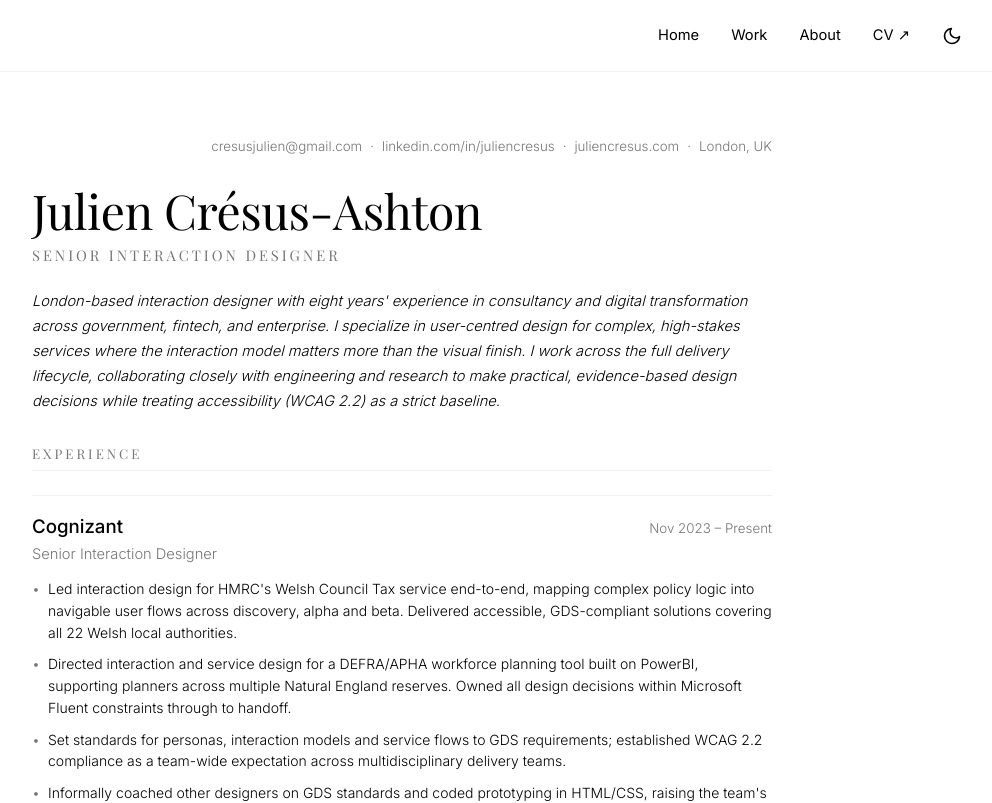
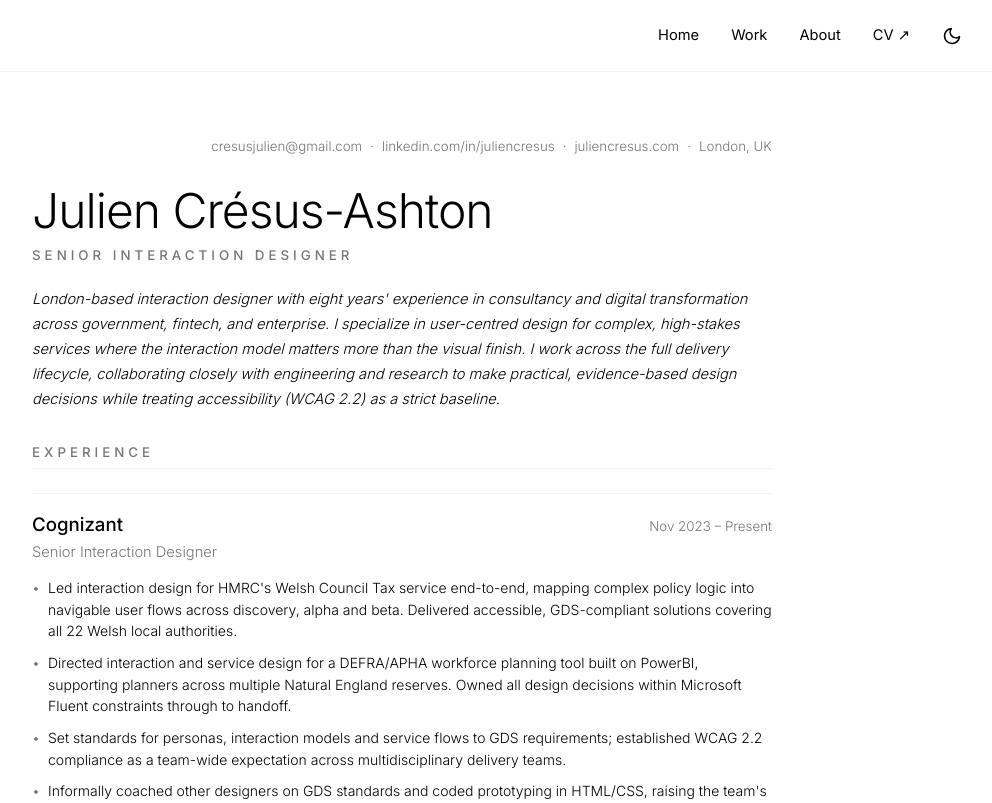
Before and after one commit to julcresus/julcresus.github.io, a React (Create React App) app: page /cv in a window 1280 px wide. Shown: the top 803 px of the page, without its empty margins (238-1230 px from the left). Built offline with nearby package versions, Linux system fonts and the light colour scheme; no server answers.

Commit message:
Revert CV headings to Inter to keep consistent with portfolio typography

```diff
--- a/public/index.html
+++ b/public/index.html
@@ -5,7 +5,7 @@
     <link rel="icon" href="%PUBLIC_URL%/favicon.ico" />
     <link rel="preconnect" href="https://fonts.googleapis.com">
     <link rel="preconnect" href="https://fonts.gstatic.com" crossorigin>
-    <link href="https://fonts.googleapis.com/css2?family=Inter:wght@300;400;500;600&family=JetBrains+Mono:wght@400;500&family=Playfair+Display:wght@400;500&display=swap" rel="stylesheet">
+    <link href="https://fonts.googleapis.com/css2?family=Inter:wght@300;400;500;600&family=JetBrains+Mono:wght@400;500&display=swap" rel="stylesheet">
     <meta name="viewport" content="width=device-width, initial-scale=1" />
     <meta name="theme-color" content="#000000" />
     <meta
--- a/src/App.css
+++ b/src/App.css
@@ -1104,19 +1104,19 @@
 }
 
 .cv-name {
-  font-family: 'Playfair Display', Georgia, serif;
-  font-weight: 400;
+  font-family: var(--font-sans);
+  font-weight: 300;
   font-size: 36pt;
-  letter-spacing: -0.5px;
+  letter-spacing: -1px;
   margin-bottom: 8px;
   color: var(--fg);
 }
 
 .cv-editorial-title {
-  font-family: 'Playfair Display', Georgia, serif;
-  font-weight: 400;
-  font-size: 11pt;
-  letter-spacing: 3px;
+  font-family: var(--font-sans);
+  font-weight: 500;
+  font-size: 10pt;
+  letter-spacing: 4px;
   text-transform: uppercase;
   color: var(--muted);
 }
@@ -1140,10 +1140,10 @@
 }
 
 .cv-section-title {
-  font-family: 'Playfair Display', Georgia, serif;
-  font-weight: 400;
+  font-family: var(--font-sans);
+  font-weight: 500;
   font-size: 10pt;
-  letter-spacing: 3px;
+  letter-spacing: 4px;
   text-transform: uppercase;
   color: var(--muted);
   margin: 0;
@@ -1301,19 +1301,17 @@
   }
 
   .cv-name {
-    font-family: 'Playfair Display', Georgia, serif !important;
     font-size: 22pt !important;
     color: black !important;
     margin-bottom: 2px !important;
-    letter-spacing: -0.5px !important;
+    letter-spacing: -1px !important;
   }
 
   .cv-editorial-title {
-    font-family: 'Playfair Display', Georgia, serif !important;
     font-size: 8pt !important;
     color: #555 !important;
     margin-bottom: 8px !important;
-    letter-spacing: 3px !important;
+    letter-spacing: 4px !important;
   }
 
   .cv-editorial-summary {
@@ -1334,10 +1332,9 @@
   }
 
   .cv-section-title {
-    font-family: 'Playfair Display', Georgia, serif !important;
     font-size: 8pt !important;
     color: #555 !important;
-    letter-spacing: 3px !important;
+    letter-spacing: 4px !important;
   }
 
   .cv-job-block {
```
